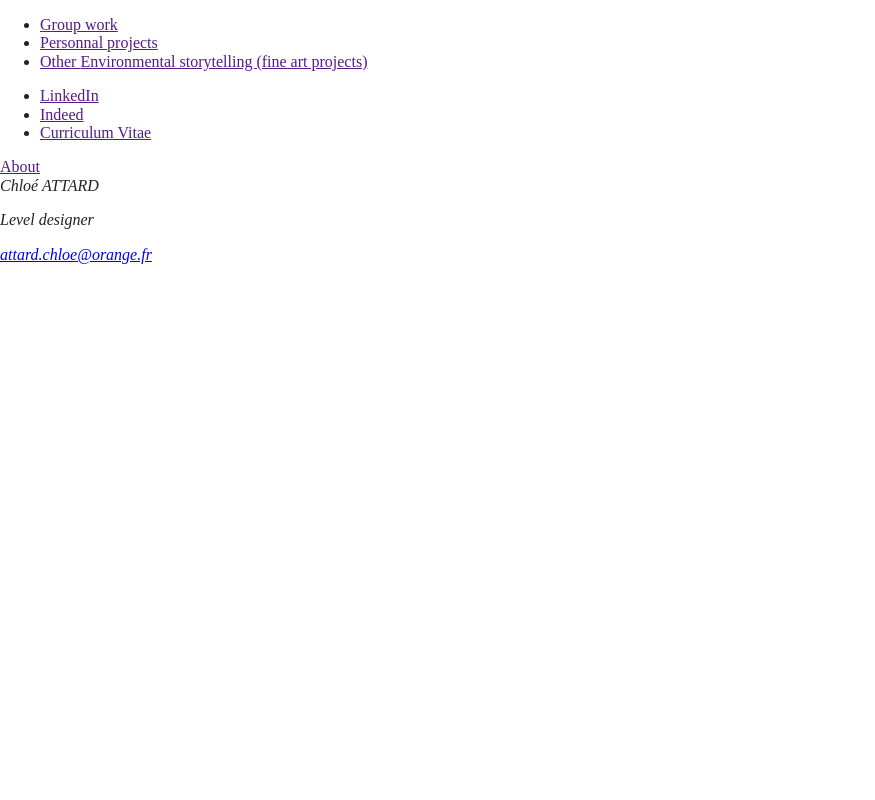
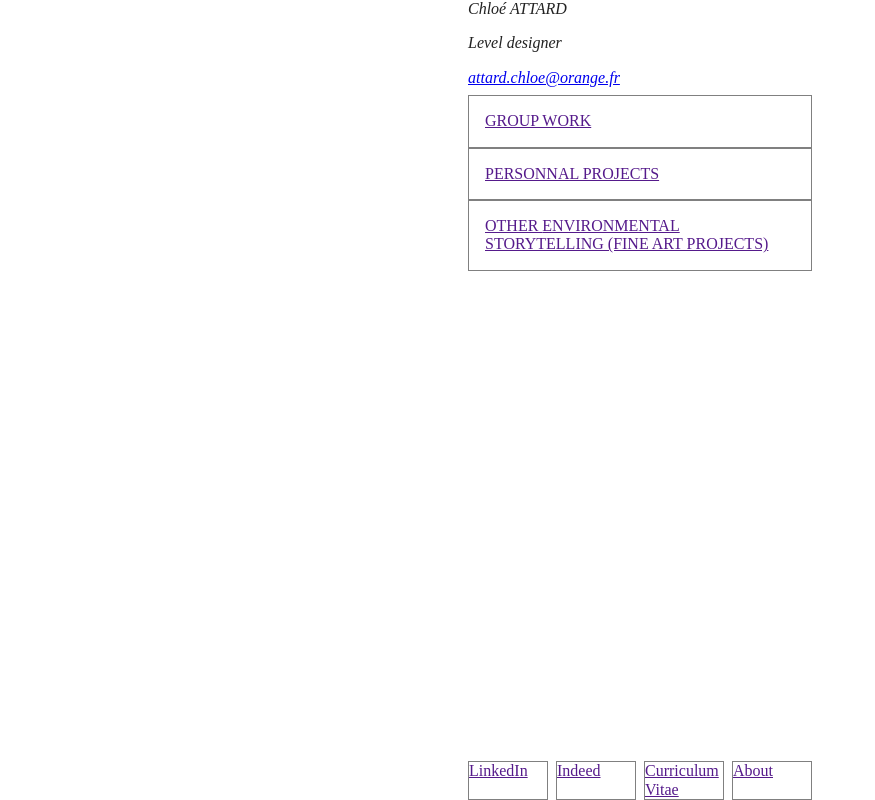
Before and after one commit to anthony-tron/flyingrabbit, a website built with Parcel: page src/index.html in a window 1280 px wide. Shown: the whole page, without its empty margins (0-875 px from the left). Built offline with nearby package versions, Linux system fonts and the light colour scheme.

Commit message:
wip(home): home layout style

```diff
--- /dev/null
+++ b/src/css/app.css
@@ -0,0 +1,6 @@
+.use-max-width {
+  box-sizing: border-box;
+  margin: 0 auto;
+  max-width: 360px;
+  padding: 0 8px;
+}
--- /dev/null
+++ b/src/css/home.css
@@ -0,0 +1,63 @@
+/* content */
+
+.content {
+  display: grid;
+  gap: 8px;
+  grid-template:
+    "author" auto
+    "main-nav" auto
+    "." 1fr
+    "contact-nav" auto
+      / auto;
+
+  min-height: 100vh;
+}
+
+
+/* main nav */
+
+.main-nav {
+  grid-area: main-nav;
+  width: 100%;
+}
+
+.main-nav ul {
+  list-style: none;
+  margin: 0;
+  padding: 0;
+}
+
+.main-nav ul li {
+  border: 1px solid grey;
+  padding: 1rem;
+  text-transform: uppercase;
+}
+
+
+/* main footer */
+
+.main-footer {
+  grid-area: author;
+  width: 100%;
+}
+
+
+/* contact nav */
+
+.contact-nav {
+  grid-area: contact-nav;
+  width: 100%;
+}
+
+.contact-nav ul {
+  display: grid;
+  gap: 8px;
+  grid-template-columns: repeat(4, minmax(0, 1fr));
+  list-style: none;
+  margin: 0;
+  padding: 0;
+}
+
+.contact-nav ul li {
+  border: 1px solid grey;
+}
--- a/src/index.html
+++ b/src/index.html
@@ -18,12 +18,14 @@
 
   <link rel="stylesheet" href="css/normalize.css">
   <link rel="stylesheet" href="css/main.css">
+  <link rel="stylesheet" href="css/app.css">
+  <link rel="stylesheet" href="css/home.css">
 
   <meta name="theme-color" content="#fafafa">
 </head>
 
-<body>
-  <nav class="main-nav">
+<body class="content">
+  <nav class="main-nav use-max-width">
     <ul>
       <li>
         <a href="">Group work</a>
@@ -42,7 +44,7 @@
     </ul>
   </nav>
 
-  <nav class="contact-nav">
+  <nav class="contact-nav use-max-width">
     <ul>
       <li>
         <a href="">LinkedIn</a>
@@ -53,12 +55,13 @@
       <li>
         <a href="">Curriculum Vitae</a>
       </li>
+      <li>
+        <a href="">About</a>
+      </li>
     </ul>
-
-    <a href="">About</a>
   </nav>
 
-  <footer>
+  <footer class="use-max-width main-footer">
     <address class="author">
       <a rel="author">Chloé ATTARD</a>
       <p>Level designer</p>
```
